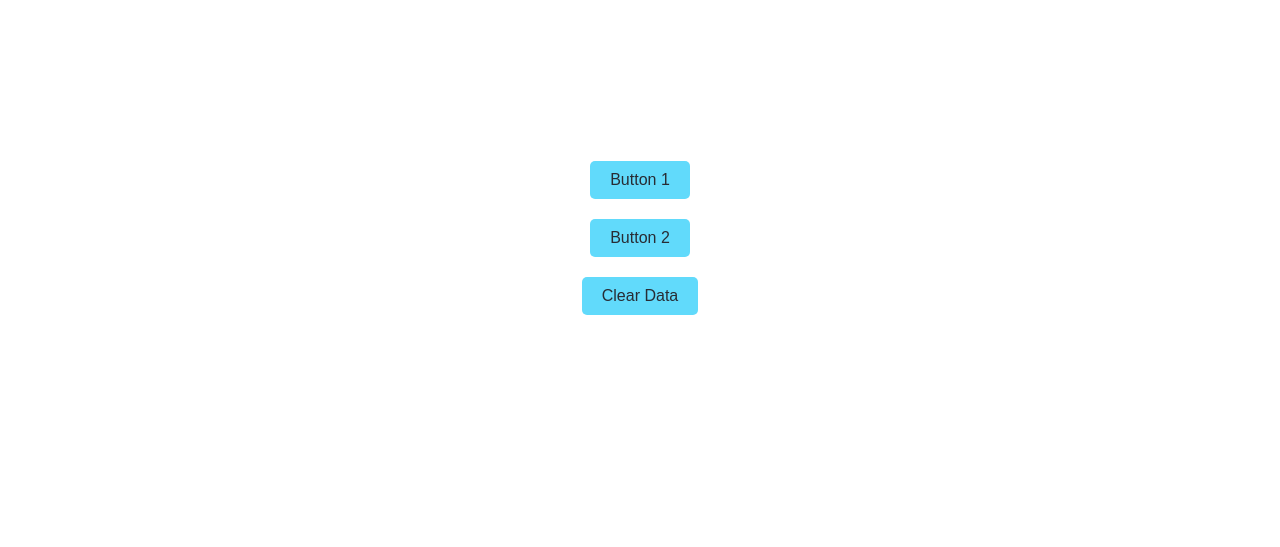
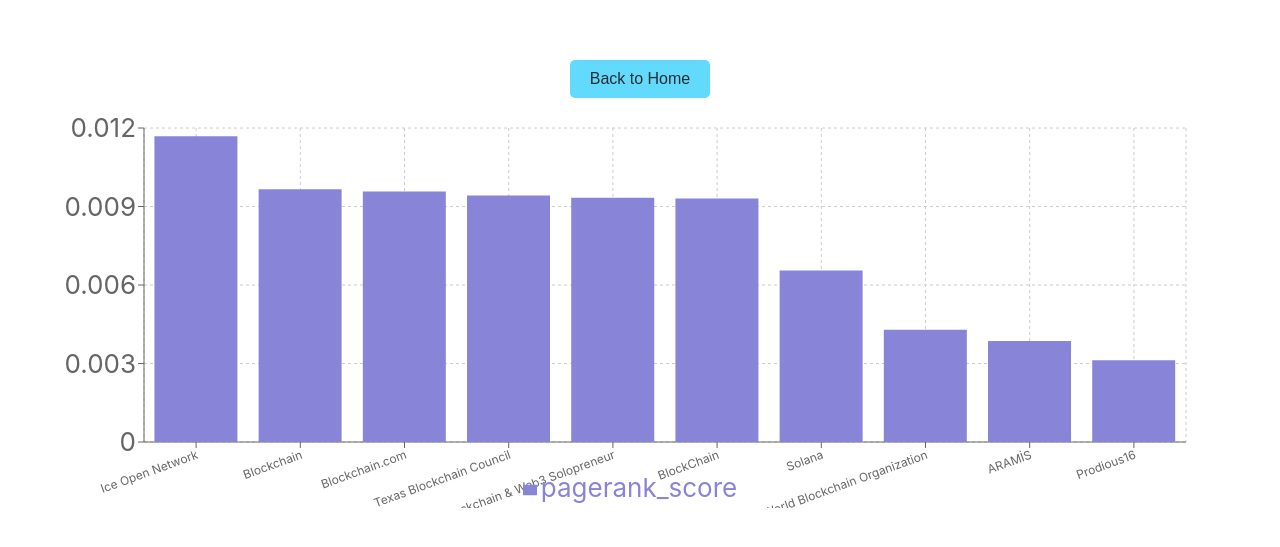
Before and after one commit to richchoik/OOP_page-rank_front-end, a React (Create React App) app: page /top-kols in a window 1280 px wide. Shown: the part 121-668 px from the top of the page. Built offline with nearby package versions, Linux system fonts and the light colour scheme.

Commit message:
update UI

```diff
--- a/package.json
+++ b/package.json
@@ -6,6 +6,7 @@
     "cra-template": "1.2.0",
     "react": "^19.0.0",
     "react-dom": "^19.0.0",
+    "react-router-dom": "^7.0.2",
     "react-scripts": "5.0.1",
     "recharts": "^2.14.1",
     "web-vitals": "^4.2.4"
--- a/src/App.js
+++ b/src/App.js
@@ -1,54 +1,19 @@
-import React, { useState } from 'react';
+import React from 'react';
+import { BrowserRouter as Router, Route, Routes } from 'react-router-dom';
+import Home from './Home';
+import TopKols from './TopKols';
 import './App.css';
-import data from './data.json';  // Giả sử file data.json nằm cùng thư mục với App.js
-import { BarChart, Bar, XAxis, YAxis, CartesianGrid, Tooltip, Legend, ResponsiveContainer } from 'recharts';
 
 function App() {
-  const [localData, setLocalData] = useState([]);
-
-  // Hàm này được dùng để lấy dữ liệu từ API, nhưng hiện tại đang sử dụng dữ liệu tạm từ file data.json
-  const fetchData = async () => {
-    /*
-    try {
-      const response = await fetch('http://localhost:5000/api/top-kols');
-      const result = await response.json();
-      setData(result.data);
-    } catch (error) {
-      console.error('Error fetching data:', error);
-    }
-    */
-
-    // Sử dụng dữ liệu từ file data.json
-    setLocalData(data);
-  };
-
-  // Hàm này để ngưng hiển thị dữ liệu
-  const clearData = () => {
-    setLocalData([]);
-  };
-
   return (
-    <div className="App">
-      <header className="App-header">
-        <button className="btn">Button 1</button>
-        <button className="btn" onClick={fetchData}>Button 2</button>
-        <button className="btn" onClick={clearData}>Clear Data</button>
-        {localData.length > 0 ? (
-          <ResponsiveContainer width="90%" height={400}>
-            <BarChart data={localData} margin={{ top: 20, right: 30, left: 20, bottom: 5 }}>
-              <CartesianGrid strokeDasharray="3 3" />
-              <XAxis dataKey="username" angle={-16} textAnchor="end" tick={{ fontSize: 12 }} />
-              <YAxis />
-              <Tooltip />
-              <Legend />
-              <Bar dataKey="pagerank_score" fill="#8884d8"  />
-            </BarChart>
-          </ResponsiveContainer>
-        ) : (
-          <p>No data available. Click Button 2 to load data.</p>
-        )}
-      </header>
-    </div>
+    <Router>
+      <Routes>
+        <Route path="/" element={<Home />} />
+        <Route path="/home" element={<Home />} />
+        <Route path="/top-kols" element={<TopKols />} />
+        {/*<Route path="/" element={<div>Welcome! Please navigate to /home</div>} /> */}
+      </Routes>
+    </Router>
   );
 }
 
--- /dev/null
+++ b/src/Home.js
@@ -0,0 +1,22 @@
+import React from 'react';
+import { useNavigate } from 'react-router-dom';
+
+const Home = () => {
+  const navigate = useNavigate();
+
+  const handleButton2Click = () => {
+    navigate('/top-kols');
+  };
+
+  return (
+    <div className="App">
+      <header className="App-header">
+        <button className="btn">Button 1</button>
+        <button className="btn" onClick={handleButton2Click}>Top 10 KOLs</button>
+        <button className="btn">Button 3</button>
+      </header>
+    </div>
+  );
+};
+
+export default Home;
--- /dev/null
+++ b/src/TopKols.js
@@ -0,0 +1,43 @@
+import React, { useState, useEffect } from 'react';
+import './App.css';
+import data from './data.json';  // Giả sử file data.json nằm cùng thư mục với App.js
+import { BarChart, Bar, XAxis, YAxis, CartesianGrid, Tooltip, Legend, ResponsiveContainer } from 'recharts';
+import { useNavigate } from 'react-router-dom';
+
+const TopKols = () => {
+  const [localData, setLocalData] = useState([]);
+  const navigate = useNavigate();
+
+  useEffect(() => {
+    // Sử dụng dữ liệu từ file data.json
+    setLocalData(data);
+  }, []);
+
+  const handleBackHome = () => {
+    navigate('/home');
+  };
+
+  return (
+    <div className="App">
+      <header className="App-header">
+        <button className="btn" onClick={handleBackHome}>Back to Home</button>
+        {localData.length > 0 ? (
+          <ResponsiveContainer width="90%" height={400}>
+            <BarChart data={localData} margin={{ top: 20, right: 30, left: 20, bottom: 5 }} barGap={10}>
+              <CartesianGrid strokeDasharray="3 3" />
+              <XAxis dataKey="username" angle={-20} textAnchor="end" tick={{ fontSize: 12 }} />
+              <YAxis />
+              <Tooltip />
+              <Legend />
+              <Bar dataKey="pagerank_score" fill="#8884d8" />
+            </BarChart>
+          </ResponsiveContainer>
+        ) : (
+          <p>No data available. Click Button 2 to load data.</p>
+        )}
+      </header>
+    </div>
+  );
+};
+
+export default TopKols;
```
Also changed, not shown: 1 other file (tests, documents, lock files or other folders).
